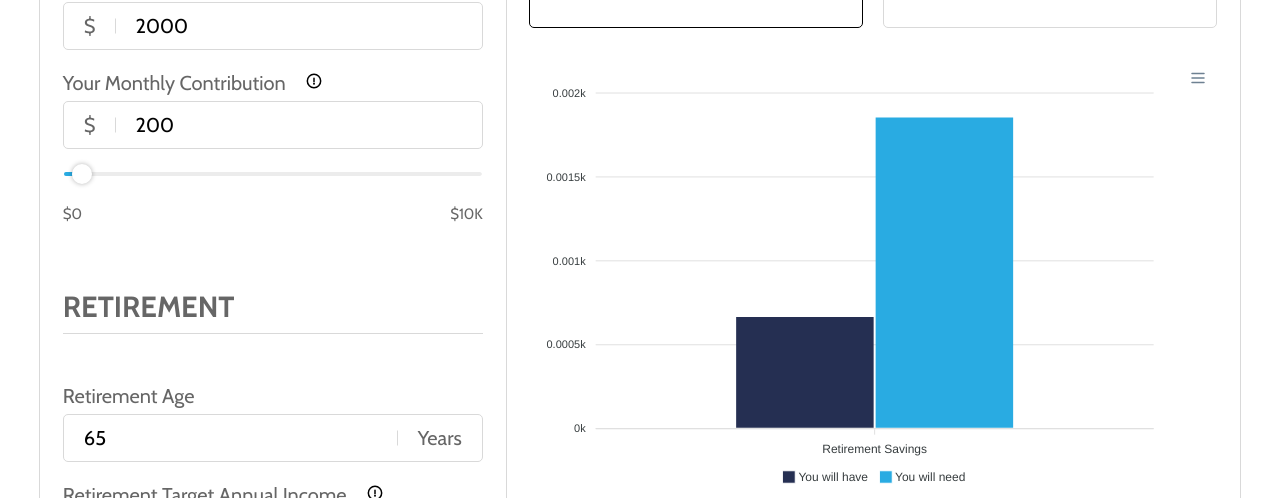
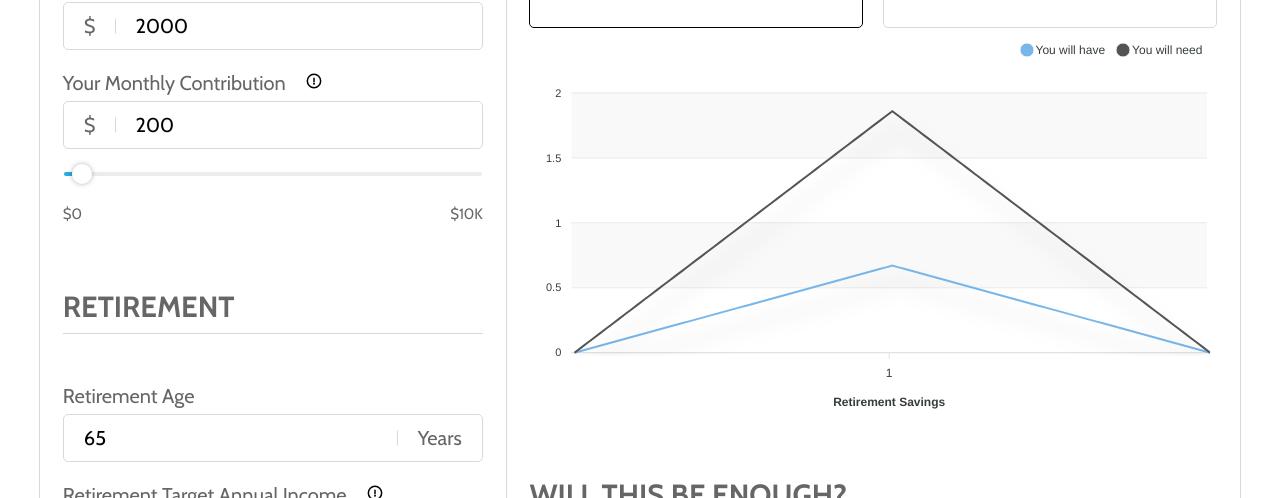
Before and after one commit to bitechx-connect/retirement-calculator, a plain HTML site: page index.html in a window 1280 px wide. Shown: the part 301-799 px from the top of the page. Drawn offline with nearby package versions, Linux system fonts and the light colour scheme.

Commit message:
added line graph

```diff
--- a/index.html
+++ b/index.html
@@ -1000,6 +1000,7 @@
           const yearsToRetirement = ageRetirementValue - agePresentValue;
           const monthsToRetirement = yearsToRetirement * 12;
           const yearsOfRetirement = lifespan - ageRetirementValue;
+          const lifeExpectancy = 96;
 
           // // Calculate the future value of current savings
           // const FVCurrentSavings =
@@ -1049,14 +1050,14 @@
             rateOfReturn: parseFloat(returnRate.value ? returnRate.value : 0),
             postRateOfReturn: parseFloat(postReturnRate.value ? postReturnRate.value : 0),
             annualInflation: 0,
-            lifeExpectancy: 96,
+            lifeExpectancy,
           });
 
           resultHave.textContent = numberWithCommas(result.willHave);
           resultNeed.textContent = numberWithCommas(result.willNeed);
 
           // Update the chart with the new values
-          updateChart(result.willHave, result.willNeed);
+          updateChart(result.willHave, result.willNeed, lifeExpectancy - agePresentValue);
         }
 
         function calculateRetirementAmount({
@@ -1106,7 +1107,6 @@
           const retirementYears = lifeExpectancy - retirementAge;
 
           let willNeed;
-          console.log({ postRateOfReturn });
 
           if (postRateOfReturn === 0) {
             // If rate of return is 0, simply multiply the adjusted income by the number of years in retirement
@@ -1126,15 +1126,15 @@
         }
 
         // Function to update the ApexCharts chart
-        function updateChart(projectedBalance, requiredSavings) {
+        function updateChart(projectedBalance, requiredSavings, range) {
           const chart = ApexCharts.exec("balanceChart", "updateSeries", [
             {
               name: "You will have",
-              data: [projectedBalance],
+              data: divideIntoSymmetricGraphPoints(projectedBalance, 50, range),
             },
             {
               name: "You will need",
-              data: [requiredSavings],
+              data: divideIntoSymmetricGraphPoints(requiredSavings, 50, range),
             },
           ]);
         }
@@ -1143,14 +1143,22 @@
         function initializeChart() {
           const options = {
             chart: {
-              type: "bar",
+              height: 350,
+              type: "line",
               id: "balanceChart",
-            },
-            plotOptions: {
-              bar: {
-                horizontal: false,
-                columnWidth: "50%",
-                endingShape: "rounded",
+              dropShadow: {
+                enabled: true,
+                color: "#000",
+                top: 18,
+                left: 7,
+                blur: 10,
+                opacity: 0.2,
+              },
+              zoom: {
+                enabled: false,
+              },
+              toolbar: {
+                show: false,
               },
             },
             series: [
@@ -1163,14 +1171,36 @@
                 data: [0],
               },
             ],
+            colors: ["#77B6EA", "#545454"],
+            grid: {
+              borderColor: "#e7e7e7",
+              row: {
+                colors: ["#f3f3f3", "transparent"], // takes an array which will be repeated on columns
+                opacity: 0.5,
+              },
+            },
             xaxis: {
-              categories: ["Retirement Savings"],
+              title: {
+                text: "Retirement Savings",
+              },
+              type: "numeric",
+              tickAmount: 6,
+              tickPlacement: "on",
+              labels: {
+                rotate: 0,
+                formatter: function (val, index) {
+                  return val;
+                },
+              },
             },
             yaxis: {
               decimalsInFloat: 2,
               labels: {
                 formatter: function (val, index) {
-                  return `${val / 1000}k`;
+                  if (val / 1000000000 >= 1) return `${val / 1000000000}B`;
+                  else if (val / 1000000 >= 1) return `${val / 1000000}M`;
+                  else if (val / 100000 >= 1) return `${val / 1000}K`;
+                  return `${val}`;
                 },
               },
             },
@@ -1185,8 +1215,8 @@
             },
             stroke: {
               show: true,
+              // curve: "smooth",
               width: 2,
-              colors: ["transparent"],
             },
             fill: {
               colors: ["#252f52", "#29abe2"],
@@ -1198,6 +1228,13 @@
                   return "$ " + val.toFixed(2);
                 },
               },
+            },
+            legend: {
+              position: "top",
+              horizontalAlign: "right",
+              floating: true,
+              offsetY: -25,
+              offsetX: -5,
             },
           };
 
@@ -1211,6 +1248,25 @@
         // function to add commas to the numbers
         function numberWithCommas(x) {
           return x.toString().replace(/\B(?=(\d{3})+(?!\d))/g, ",");
+        }
+        function divideIntoSymmetricGraphPoints(peakValue, intervals = 6, range) {
+          const currentYear = new Date().getFullYear();
+          const points = [];
+          const stepY = peakValue / intervals; // Step size for y-axis values
+          const stepX = range / (2 * intervals); // Step size for x-axis values
+
+          // Generate graph points with non-decreasing years
+          for (let i = 0; i <= 2 * intervals; i++) {
+            const yValue = i <= intervals ? stepY * i : stepY * (2 * intervals - i);
+            const xValue = currentYear + Math.round(stepX * i);
+
+            points.push({
+              y: yValue.toFixed(2),
+              x: xValue.toString(),
+            });
+          }
+
+          return points;
         }
 
         // Add event listeners to all input fields to trigger calculation on input ~blur (when input field loses focus)~
```
